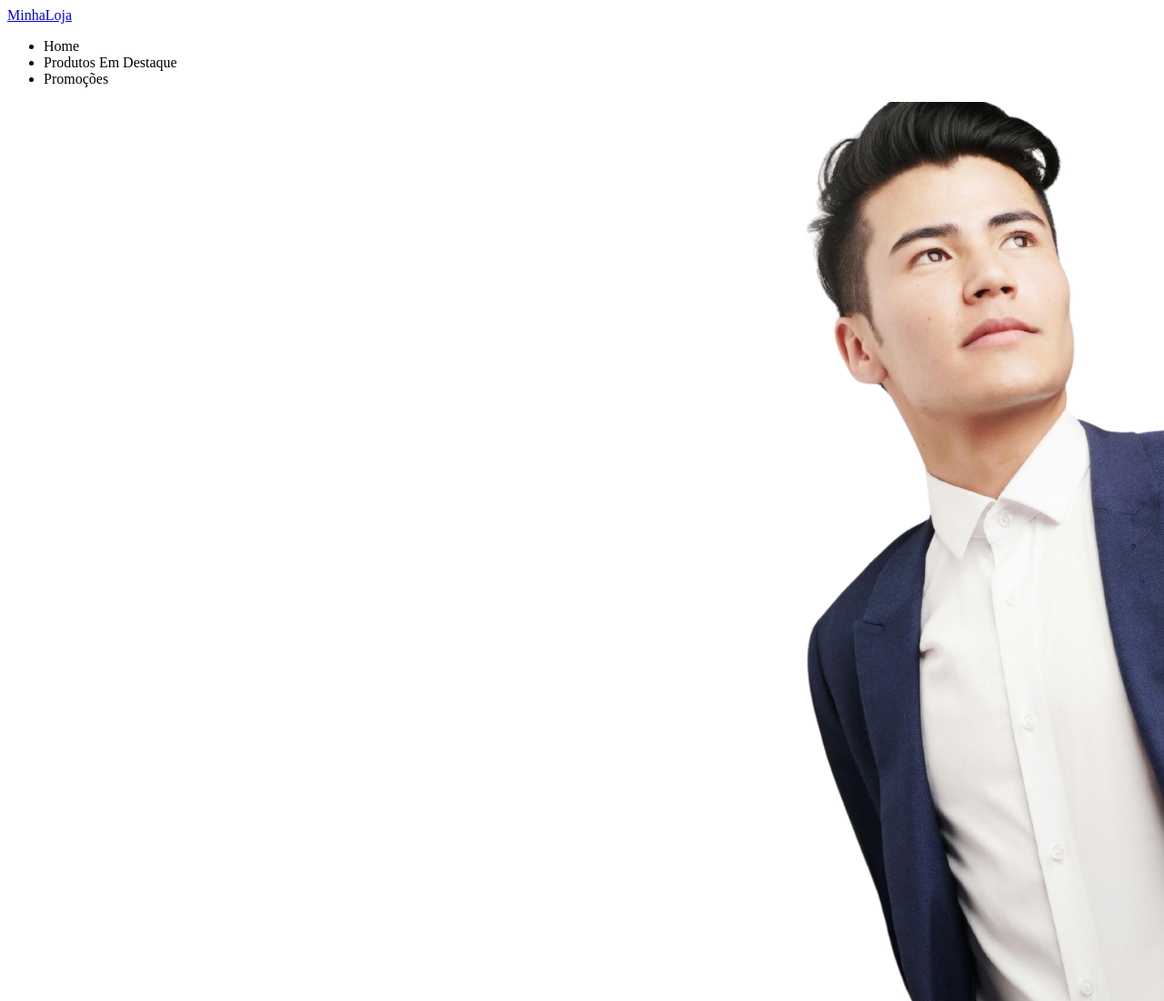
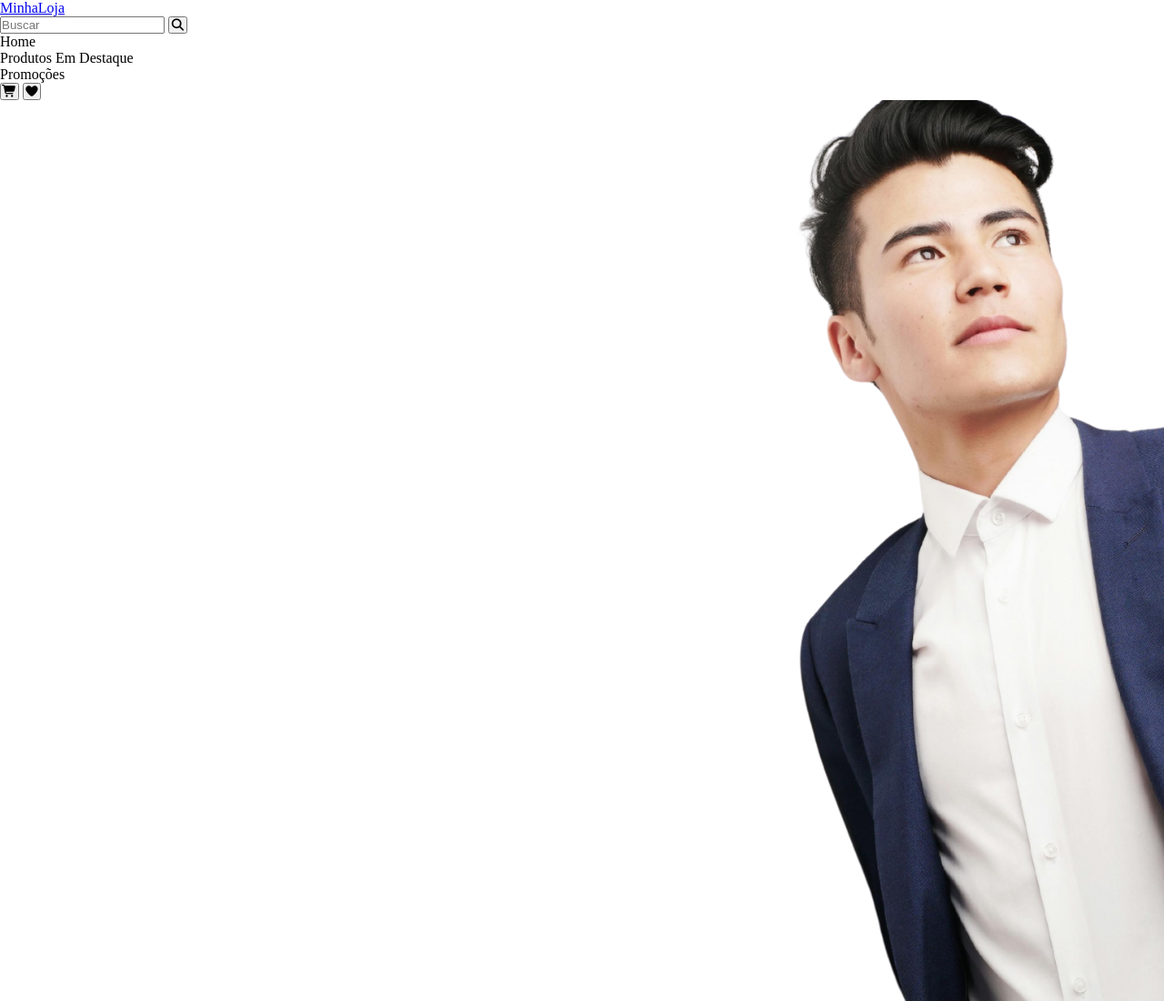
Before and after one commit to marceloguima/projeto-carolsel, a plain HTML site: page index.html in a window 1280 px wide. Shown: the top 1100 px of the page at 91% size. Drawn offline with Linux system fonts and the light colour scheme.

Commit message:
adiciona ícones cart e favorite em botões no hader

```diff
--- a/index.html
+++ b/index.html
@@ -3,6 +3,8 @@
     <head>
         <meta charset="UTF-8" />
         <meta name="viewport" content="width=device-width, initial-scale=1.0" />
+
+        <link rel="stylesheet" href="https://cdnjs.cloudflare.com/ajax/libs/font-awesome/7.0.0/css/all.min.css">
 
         <link rel="stylesheet" href="./style.css" />
         <title>Document</title>
@@ -13,11 +15,19 @@
                 <div class="logo">
                     <a href="#">MinhaLoja</a>
                 </div>
+                <form>
+                    <input type="text" placeholder="Buscar">
+                    <button><i class="fa-solid fa-magnifying-glass"></i></button>
+                </form>
                 <ul>
                     <li>Home</li>
                     <li>Produtos Em Destaque</li>
                     <li>Promoções</li>
                 </ul>
+
+                <button><i class="fa-solid fa-cart-shopping"></i></button>
+                <button><i class="fa-solid fa-heart"></i></button>
+
             </nav>
         </header>
         <main class="container">
--- a/style.css
+++ b/style.css
@@ -0,0 +1,5 @@
+*{
+    margin: 0;
+    padding: 0;
+    box-sizing: border-box;
+}
```
